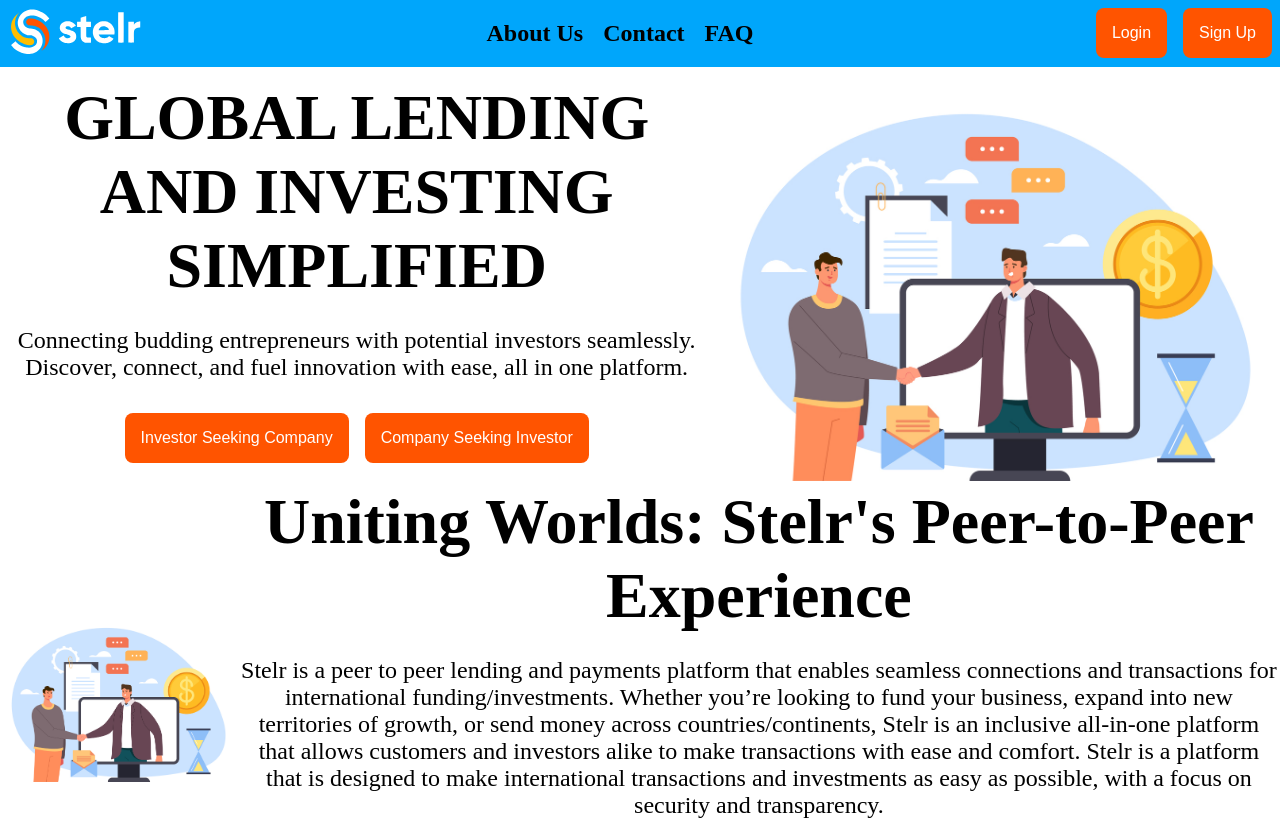
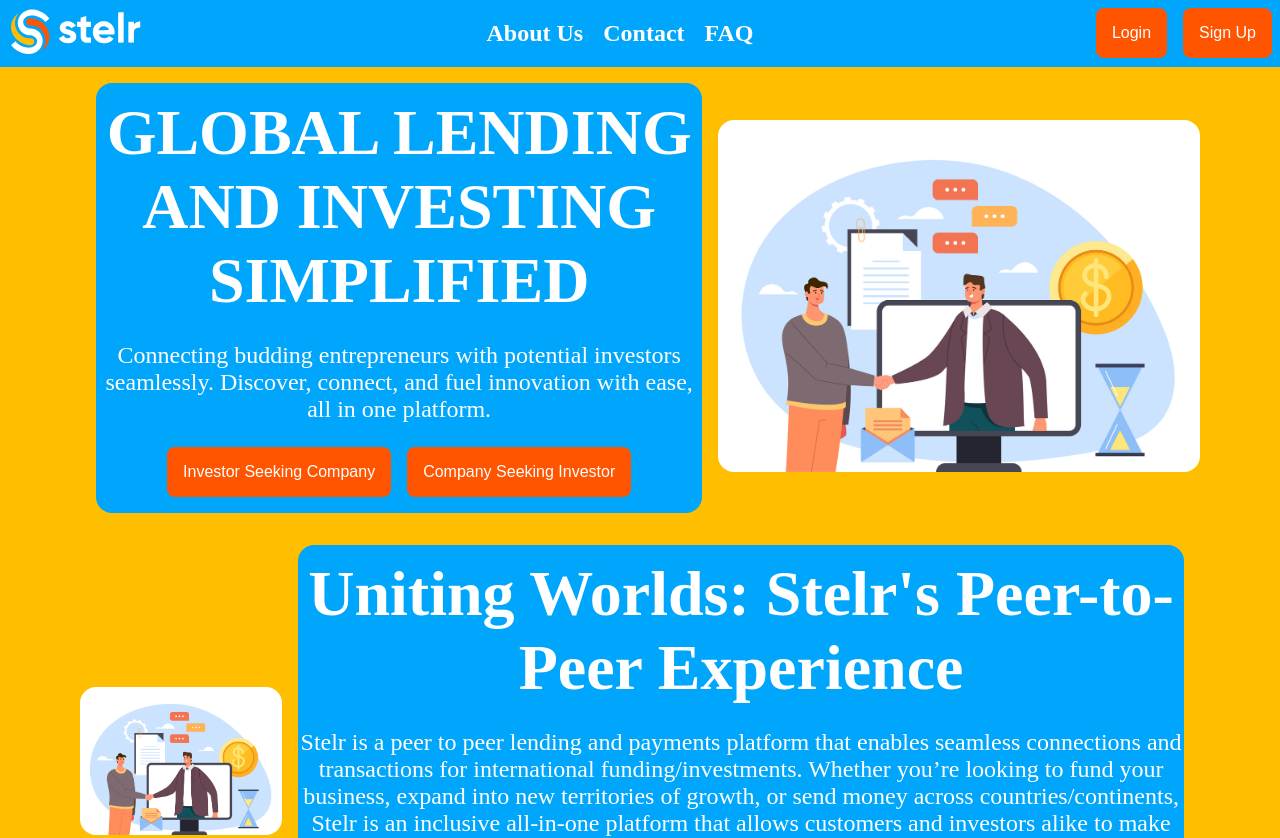
Before and after one commit to Jovenson-Don/stelr, a React (Vite) app: page / in a window 1280 px wide. Shown: the top 838 px of the page. Built offline with nearby package versions, Linux system fonts and the light colour scheme.

Commit message:
background colors

```diff
--- a/src/components/headers/LandingPageHeader.tsx
+++ b/src/components/headers/LandingPageHeader.tsx
@@ -1,6 +1,7 @@
 import { FC } from "react";
 import PrimaryButton from "../buttons/PrimaryButton";
 import { Link } from "react-router-dom";
+import logo from "../../../public/artwork/stelrLogoWhiteYellowAccent.svg";
 
 interface LandingPageHeaderProps {
   title?: string;
@@ -12,9 +13,10 @@
     justifyContent: "space-between",
     backgroundColor: "#00A6FB",
     alignItems: "center",
+    color: "#fff",
   };
 
-  const logo = {
+  const logoStyle = {
     width: "9.5em",
     height: "auto",
     top: "1em",
@@ -29,11 +31,7 @@
   return (
     <div style={headerContainerStyle}>
       <Link to="/">
-        <img
-          style={logo}
-          src="../public/artwork/stelrLogoWhiteYellowAccent.svg"
-          alt="Stelr Logo"
-        />
+        <img style={logoStyle} src={logo} alt="Stelr Logo" />
       </Link>
       <div style={headerSectionsStyle}>
         <h2>About Us</h2>
--- a/src/components/landingPage/HeroSection.tsx
+++ b/src/components/landingPage/HeroSection.tsx
@@ -1,5 +1,11 @@
 const HeroSection = () => {
   const styles: { [key: string]: React.CSSProperties } = {
+    entireSection: {
+      background: "#ffbf00",
+    },
+    backgroundSection: {
+      margin: "0 5em",
+    },
     container: {
       display: "flex",
       justifyContent: "space-between",
@@ -7,16 +13,22 @@
     },
     img: {
       width: "100%",
+      borderRadius: "1em",
     },
     heroText: {
       textAlign: "center",
+      borderRadius: "1em",
+      background: "#00A6FB",
+      margin: "1em",
     },
     investingSimplified: {
       fontSize: "4em",
-      margin: "0 0",
+      margin: "0.2em 0 0 0",
+      color: "#fff",
     },
     paragraph: {
       fontSize: "1.5em",
+      color: "#fff",
     },
     button: {
       backgroundColor: "#ff5400",
@@ -25,13 +37,14 @@
       padding: "1em",
       border: "none",
       cursor: "pointer",
-      margin: ".5em",
+      margin: "0 .5em 1em .5em",
       fontSize: "1em",
     },
   };
 
   return (
-    <>
+    <section style={styles.entireSection}>
+      <div style={styles.backgroundSection}>
         <div style={styles.container}>
           <div style={styles.heroText}>
             <h2 style={styles.investingSimplified}>
@@ -39,8 +52,8 @@
             </h2>
             <p style={styles.paragraph}>
               Connecting budding entrepreneurs with potential investors
-            seamlessly. Discover, connect, and fuel innovation with ease, all in
-            one platform.
+              seamlessly. Discover, connect, and fuel innovation with ease, all
+              in one platform.
             </p>
             <button style={styles.button}>Investor Seeking Company</button>
             <button style={styles.button}>Company Seeking Investor</button>
@@ -70,17 +83,18 @@
               seamless connections and transactions for international
               funding/investments. Whether you’re looking to fund your business,
               expand into new territories of growth, or send money across
-            countries/continents, Stelr is an inclusive all-in-one platform that
-            allows customers and investors alike to make transactions with ease
-            and comfort. Stelr is a platform that is designed to make
-            international transactions and investments as easy as possible, with
-            a focus on security and transparency.
+              countries/continents, Stelr is an inclusive all-in-one platform
+              that allows customers and investors alike to make transactions
+              with ease and comfort. Stelr is a platform that is designed to
+              make international transactions and investments as easy as
+              possible, with a focus on security and transparency.
             </p>
             <button style={styles.button}>Investor Seeking Company</button>
             <button style={styles.button}>Company Seeking Investor</button>
           </div>
         </div>
-    </>
+      </div>
+    </section>
   );
 };
 
```
Lines whose indentation alone changed are shown as unchanged.
